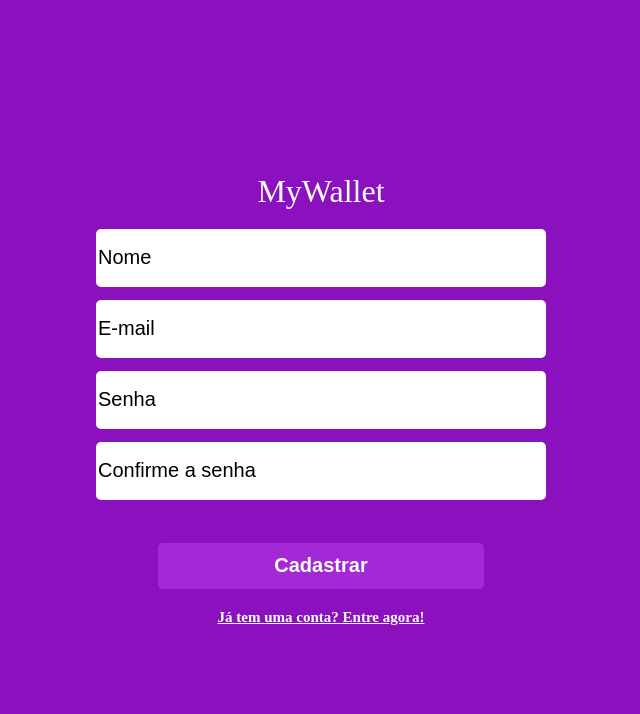
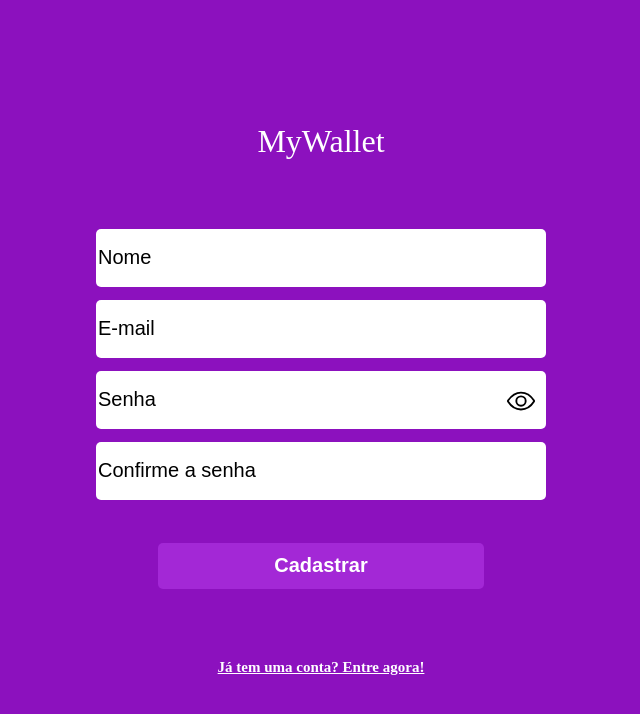
Before and after one commit to pedrobme/projeto14-mywallet-front, a React (Create React App) app: page /signup in a window 1280 px wide. Shown: the top 714 px of the page, without its empty margins (319-959 px from the left). Built offline with nearby package versions, Linux system fonts and the light colour scheme; a web font is replaced by a local one.

Commit message:
feat: delete route

```diff
--- a/src/App.js
+++ b/src/App.js
@@ -5,7 +5,6 @@ import { BrowserRouter as Router, Route, Routes } from "react-router-dom";
 import SignupScreen from "./pages/SignupScreen";
 import WalletScreen from "./pages/WalletScreen";
 import React from "react";
-import { AuthProvider } from "./contexts/AuthContext";
 import AddEntry from "./pages/AddEntry";
 
 function App() {
@@ -13,7 +12,6 @@ function App() {
     <>
       <ResetCss />
       <GlobalStyle />
-      <AuthProvider>
       <Router>
         <Routes>
           <Route path="/" element={<SigninScreen />} />
@@ -22,7 +20,6 @@ function App() {
           <Route path="/entry/:entrytype" element={<AddEntry />} />
         </Routes>
       </Router>
-      </AuthProvider>
     </>
   );
 }
--- a/src/contexts/AuthContext.js
+++ /dev/null
@@ -1,14 +0,0 @@
-import React from "react";
-
-export const AuthContext = React.createContext({});
-
-export const AuthProvider = (props) => {
-  const [authToken, setAuthToken] = React.useState({});
-  console.log("token mudou:", authToken);
-
-  return (
-    <AuthContext.Provider value={{ authToken, setAuthToken }}>
-      {props.children}
-    </AuthContext.Provider>
-  );
-};
--- a/src/pages/AddEntry.js
+++ b/src/pages/AddEntry.js
@@ -1,16 +1,17 @@
 import axios from "axios";
-import { useContext, useState } from "react";
-import { useNavigate, useParams } from "react-router-dom";
+import { useState } from "react";
+import { Link, useNavigate, useParams } from "react-router-dom";
 import styled from "styled-components";
-import { AuthContext } from "../contexts/AuthContext";
 
 const AddEntry = () => {
   const { entrytype } = useParams();
 
-  const { authToken } = useContext(AuthContext);
+  // const { authToken } = useContext(AuthContext);
+  const authToken = localStorage.getItem("authToken");
 
   const [amount, setAmount] = useState("");
   const [description, setDescription] = useState("");
+  const [errorLog, setErrorLog] = useState([]);
 
   const navigate = useNavigate();
 
@@ -43,11 +44,11 @@ const AddEntry = () => {
         );
         console.log(response);
       }
+      navigate(`/wallet`);
     } catch (error) {
       console.log(error);
+      setErrorLog(error.response.data);
     }
-
-    navigate(`/wallet`);
   };
 
   return (
@@ -65,11 +66,17 @@ const AddEntry = () => {
           placeholder="Descrição"
           onChange={(event) => setDescription(event.target.value)}
         />
+        <ErrorUl>
+          {errorLog.map((errorMessage, index) => {
+            return <li key={index}>Error: {errorMessage}</li>;
+          })}
+        </ErrorUl>
         <StyledButton type="submit">
           {entrytype === "gain" && "Salvar entrada"}
           {entrytype === "loss" && "Salvar saída"}
         </StyledButton>
       </StyledForm>
+      <Link to="/wallet">Voltar!</Link>
     </ScreenContainer>
   );
 };
@@ -82,10 +89,18 @@ const ScreenContainer = styled.div`
   display: flex;
   flex-direction: column;
 
+  align-items: center;
+
   width: 100vw;
-  height: 100vh;
+  height: 400px;
 
   padding: 25px;
+
+  a {
+    font-weight: 700;
+    font-size: 15px;
+    color: #ffffff;
+  }
 `;
 
 const StyledHeader = styled.header`
@@ -131,6 +146,14 @@ const StyledInput = styled.input`
   margin-bottom: 13px;
 `;
 
+const ErrorUl = styled.ul`
+  li {
+    color: #cc0000;
+    font-size: 20px;
+    margin-block: 10px;
+  }
+`;
+
 const StyledButton = styled.button`
   width: 100%;
   max-width: 326px;
@@ -141,7 +164,7 @@ const StyledButton = styled.button`
 
   border: none;
 
-  margin-top: 30px;
+  margin-block: 30px;
 
   font-weight: 700;
   font-size: 20px;
--- a/src/pages/SigninScreen.js
+++ b/src/pages/SigninScreen.js
@@ -2,11 +2,9 @@ import axios from "axios";
 import React, { useState } from "react";
 import { Link, useNavigate } from "react-router-dom";
 import styled from "styled-components";
-import { AuthContext } from "../contexts/AuthContext";
 
 const SigninScreen = () => {
-  const { setAuthToken } = React.useContext(AuthContext),
-    [email, setEmail] = useState(""),
+  const [email, setEmail] = useState(""),
     [password, setPassword] = useState(""),
     [passwordVisibility, setPasswordVisibility] = useState("hidden"),
     [errorLog, setErrorLog] = useState([]);
@@ -25,7 +23,14 @@ const SigninScreen = () => {
 
     try {
       const response = await axios.post("http://localhost:5000/", loginObject);
-      setAuthToken(response.data.authToken);
+      // setAuthToken(response.data.authToken);
+      localStorage.setItem("authToken", response.data.authToken);
+      // setUsername(response.data.username);
+      localStorage.setItem("username", response.data.username);
+
+      console.log("new user details:");
+      console.log("username:", response.data.username);
+      console.log("authToken:", response.data.authToken);
 
       navigate("/wallet");
     } catch (error) {
--- a/src/pages/SignupScreen.js
+++ b/src/pages/SignupScreen.js
@@ -4,10 +4,12 @@ import { Link, useNavigate } from "react-router-dom";
 import styled from "styled-components";
 
 const SignupScreen = () => {
-  const [username, setUsername] = useState("");
-  const [email, setEmail] = useState("");
-  const [password, setPassword] = useState("");
-  const [confirmPassword, setConfirmPassword] = useState("");
+  const [username, setUsername] = useState(""),
+    [email, setEmail] = useState(""),
+    [password, setPassword] = useState(""),
+    [confirmPassword, setConfirmPassword] = useState(""),
+    [passwordVisibility, setPasswordVisibility] = useState("hidden"),
+    [errorLog, setErrorLog] = useState([]);
 
   const navigate = useNavigate();
 
@@ -27,15 +29,29 @@ const SignupScreen = () => {
         newUserObject
       );
       console.log(response);
+      navigate("/");
     } catch (error) {
       console.log(error);
+      setErrorLog(error.response.data);
     }
+  };
 
-    navigate("/");
+  const alternatePasswordVisibility = () => {
+    switch (passwordVisibility) {
+      case "hidden":
+        setPasswordVisibility("visible");
+        break;
+      case "visible":
+        setPasswordVisibility("hidden");
+        break;
+
+      default:
+        break;
+    }
   };
 
   return (
-    <ScreenContainer>
+    <ScreenContainer errorLog={errorLog}>
       <StyledHeader>MyWallet</StyledHeader>
       <StyledForm onSubmit={(event) => handleSubmit(event)}>
         <StyledInput
@@ -46,14 +62,34 @@ const SignupScreen = () => {
           placeholder="E-mail"
           onChange={(event) => setEmail(event.target.value)}
         />
+        <PasswordDiv>
+          <StyledInput
+            type={passwordVisibility === "hidden" ? "password" : ""}
+            placeholder="Senha"
+            onChange={(event) => setPassword(event.target.value)}
+          />
+          {passwordVisibility === "hidden" ? (
+            <ion-icon
+              onClick={() => alternatePasswordVisibility()}
+              name="eye-outline"
+            ></ion-icon>
+          ) : (
+            <ion-icon
+              onClick={() => alternatePasswordVisibility()}
+              name="eye-off-outline"
+            ></ion-icon>
+          )}
+        </PasswordDiv>
         <StyledInput
-          placeholder="Senha"
-          onChange={(event) => setPassword(event.target.value)}
-        />
-        <StyledInput
+          type={passwordVisibility === "hidden" ? "password" : ""}
           placeholder="Confirme a senha"
           onChange={(event) => setConfirmPassword(event.target.value)}
         />
+        <ErrorUl>
+          {errorLog.map((errorMessage, index) => {
+            return <li key={index}>Error: {errorMessage}</li>;
+          })}
+        </ErrorUl>
         <StyledButton type="submit">Cadastrar</StyledButton>
       </StyledForm>
       <Link to="/">Já tem uma conta? Entre agora!</Link>
@@ -70,7 +106,7 @@ const ScreenContainer = styled.div`
   flex-direction: column;
 
   width: 100vw;
-  height: 450px;
+  height: ${(props) => (props.errorLog === [] ? "450px" : "550px")};
 
   justify-content: space-between;
   align-items: center;
@@ -118,6 +154,41 @@ const StyledInput = styled.input`
   margin-bottom: 13px;
 `;
 
+const PasswordDiv = styled.div`
+  display: flex;
+  justify-content: center;
+
+  position: relative;
+
+  width: 100%;
+  max-width: 500px;
+  height: 58px;
+
+  border-radius: 5px;
+
+  border: none;
+
+  margin-bottom: 13px;
+
+  ion-icon {
+    position: absolute;
+    right: 35px;
+    top: 15px;
+
+    cursor: pointer;
+
+    font-size: 30px;
+  }
+`;
+
+const ErrorUl = styled.ul`
+  li {
+    color: #cc0000;
+    font-size: 20px;
+    margin-block: 10px;
+  }
+`;
+
 const StyledButton = styled.button`
   width: 90%;
   max-width: 326px;
--- a/src/pages/WalletScreen.js
+++ b/src/pages/WalletScreen.js
@@ -1,15 +1,19 @@
 import axios from "axios";
-import { useContext, useEffect, useState } from "react";
+import { useEffect, useState } from "react";
 import { useNavigate } from "react-router-dom";
 import styled from "styled-components";
-import { AuthContext } from "../contexts/AuthContext";
 
 const WalletScreen = () => {
   const navigate = useNavigate();
 
-  const { authToken } = useContext(AuthContext);
+  const authToken = localStorage.getItem("authToken");
+  const username = localStorage.getItem("username");
 
   const [walletHistoryList, setWalletHistoryList] = useState([]);
+  const [balance, setBalance] = useState(0);
+  const [deletedEntry, setDeletedEntry] = useState(0);
+
+  console.log(balance);
 
   useEffect(() => {
     async function GetWalletHistoryList() {
@@ -19,22 +23,44 @@ const WalletScreen = () => {
         });
 
         setWalletHistoryList(response.data);
+
+        let newBalance = 0;
+
+        response.data.forEach((entryData) => {
+          if (entryData.type === "gain") {
+            newBalance += Number(entryData.amount);
+          } else if (entryData.type === "loss") {
+            newBalance -= Number(entryData.amount);
+          }
+        });
+
+        setBalance(newBalance);
       } catch (error) {
         console.log(error);
       }
     }
 
     GetWalletHistoryList();
-  }, [walletHistoryList]);
+  }, [deletedEntry]);
 
   const handleClick = (entryType) => {
     navigate(`/entry/${entryType}`);
   };
 
+  const deleteEntry = (entryID) => {
+    console.log(entryID);
+    axios.delete("http://localhost:5000/mywallet", {
+      headers: { Authorization: `Bearer ${authToken}` },
+      data: { entryID: entryID },
+    });
+
+    setDeletedEntry(deletedEntry + 1);
+  };
+
   return (
     <ScreenContainer>
       <StyledHeader>
-        <p>Olá, Fulano</p>
+        <p>Olá, {username}</p>
         <ion-icon
           onClick={() => navigate("/")}
           name="log-out-outline"
@@ -52,14 +78,22 @@ const WalletScreen = () => {
                       {entryObject.description}
                     </EntryDescription>
                   </EntryInfo>
-                  <EntryAmount>{entryObject.amount}</EntryAmount>
+                  <ControlDiv>
+                    <EntryAmount type={entryObject.type}>
+                      {entryObject.amount}
+                    </EntryAmount>
+                    <ion-icon
+                      onClick={() => deleteEntry(entryObject._id)}
+                      name="remove-circle-outline"
+                    ></ion-icon>
+                  </ControlDiv>
                 </li>
               );
             })}
           </WalletHistoryUl>
-          <WalletBalance>
+          <WalletBalance balance={balance}>
             <p>SALDO</p>
-            <p>39,40</p>
+            <p>{balance}</p>
           </WalletBalance>
         </WalletDiv>
         <InsertEntriesButtons>
@@ -179,7 +213,21 @@ const EntryDescription = styled.p`
 `;
 
 const EntryAmount = styled.p`
-  color: #c70000;
+  color: ${(props) => props.type === "gain" && "#3cc502"};
+  color: ${(props) => props.type === "loss" && "#cc0000"};
+`;
+
+const ControlDiv = styled.div`
+  display: flex;
+
+  align-items: center;
+
+  ion-icon {
+    font-size: 15px;
+    margin-left: 5px;
+
+    cursor: pointer;
+  }
 `;
 
 const WalletBalance = styled.div`
@@ -204,7 +252,7 @@ const WalletBalance = styled.div`
     }
 
     :last-child {
-      color: #c70000;
+      color: ${(props) => (props.balance <= 0 ? "#cc0000" : "#3cc502")};
     }
   }
 `;
```
Lines whose indentation alone changed are shown as unchanged.
